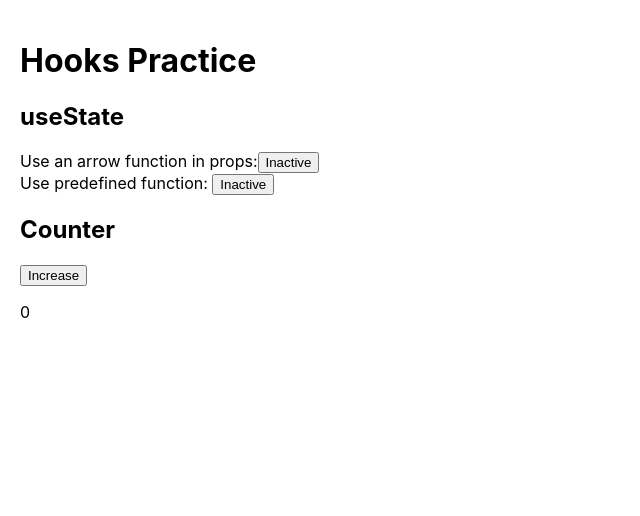
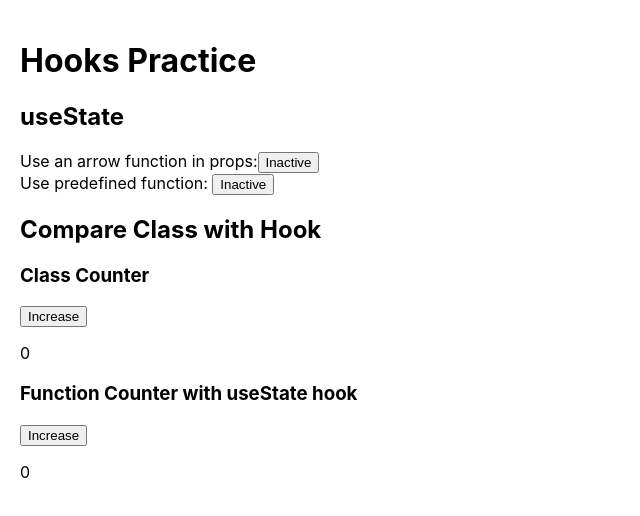
Before and after one commit to Mosoc/react-hooks-practice, a React (Create React App) app: page / in a window 1280 px wide. Shown: the top 516 px of the page, without its empty margins (0-640 px from the left). Built offline with nearby package versions, Linux system fonts and the light colour scheme.

Commit message:
Combine two part togother in Counter

```diff
--- a/src/UseState/Counter.js
+++ b/src/UseState/Counter.js
@@ -20,7 +20,7 @@ class CounterClass extends React.Component {
   render() {
     return (
       <section>
-        <h2>Counter</h2>
+        <h3>Class Counter</h3>
         <button onClick={this.handleClick}>Increase</button>
         <p>{this.state.count}</p>
       </section>
@@ -36,12 +36,18 @@ function CounterFunction() {
     });
   };
   return (
-    <section>
-      <h2>Counter</h2>
+    <div>
+      <h3>Function Counter with useState hook</h3>
       <button onClick={handleClick}>Increase</button>
       <p>{count}</p>
-    </section>
+    </div>
   );
 }
 
-export default CounterFunction;
+export default () => (
+  <section>
+    <h2>Compare Class with Hook</h2>
+    <CounterClass />
+    <CounterFunction />
+  </section>
+);
```
